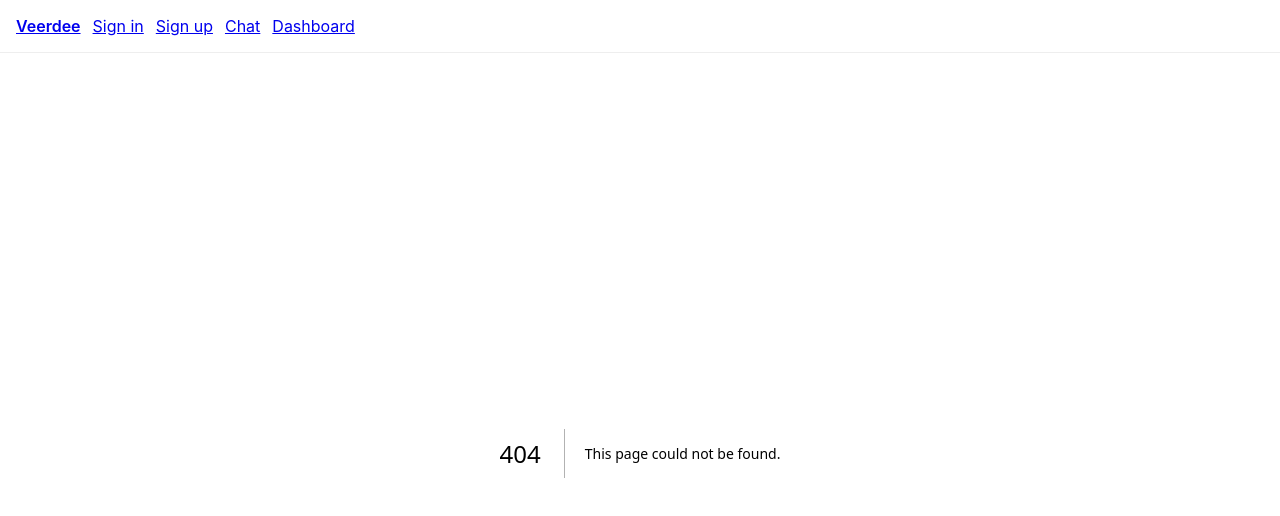
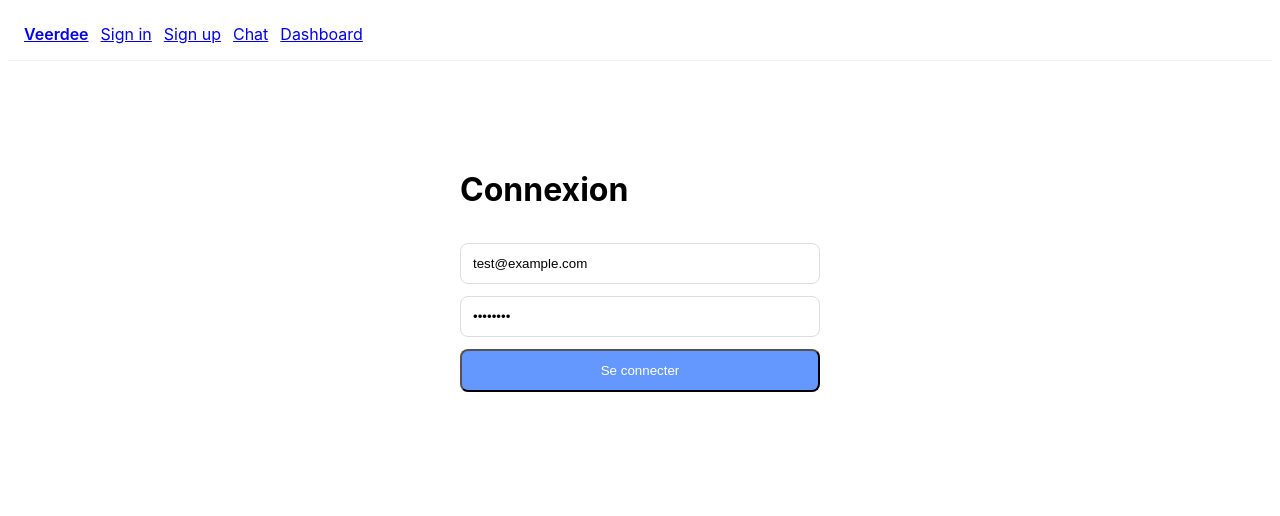
Before and after one commit to business-abc/veerdee-app, a Next.js app: page /sign-in in a window 1280 px wide. Before the commit this address had no page. Shown: the top 516 px of the page. Built offline with nearby package versions, Linux system fonts and the light colour scheme; no server answers.

Commit message:
Create page.tsx

```diff
--- /dev/null
+++ b/app/sign-in/page.tsx
@@ -0,0 +1,29 @@
+'use client';
+import { useState } from 'react';
+import { supabase } from '@/lib/supabaseClient';
+
+export default function SignInPage() {
+  const [email, setEmail] = useState('test@example.com');
+  const [password, setPassword] = useState('testtest');
+  const [msg, setMsg] = useState<string | null>(null);
+  const [loading, setLoading] = useState(false);
+
+  const handleSignIn = async () => {
+    setLoading(true); setMsg(null);
+    const { error } = await supabase.auth.signInWithPassword({ email, password });
+    setMsg(error ? error.message : 'Connecté !');
+    setLoading(false);
+  };
+
+  return (
+    <main style={{ maxWidth: 360, margin: '64px auto', padding: 24, display: 'grid', gap: 12 }}>
+      <h1>Connexion</h1>
+      <input placeholder="Email" value={email} onChange={e=>setEmail(e.target.value)} style={{ padding: 12, borderRadius: 8, border: '1px solid #ddd' }}/>
+      <input placeholder="Mot de passe" type="password" value={password} onChange={e=>setPassword(e.target.value)} style={{ padding: 12, borderRadius: 8, border: '1px solid #ddd' }}/>
+      <button onClick={handleSignIn} disabled={loading} style={{ padding: 12, borderRadius: 8, background: '#6598fe', color: '#fff' }}>
+        {loading ? 'Connexion…' : 'Se connecter'}
+      </button>
+      {msg && <p>{msg}</p>}
+    </main>
+  );
+}
```
